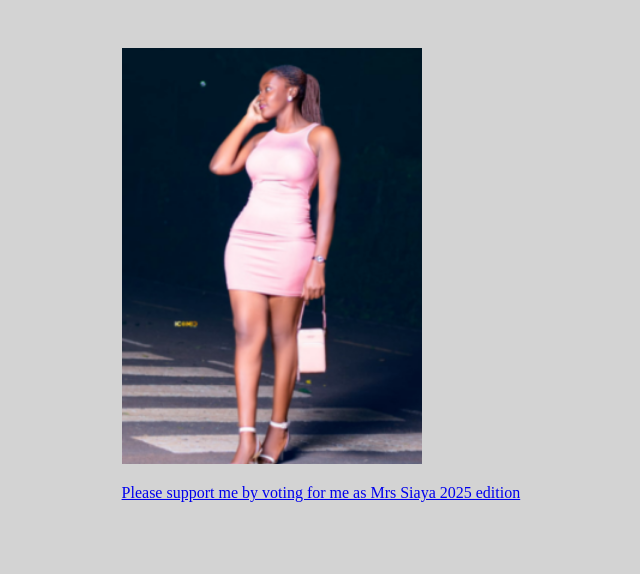
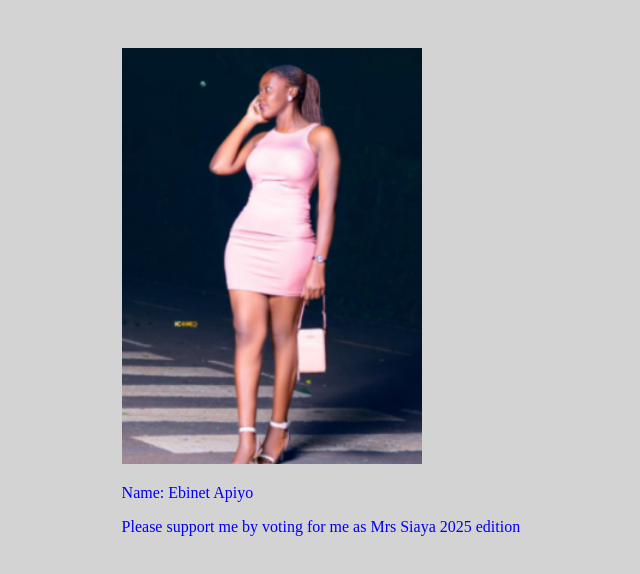
Before and after one commit to scientistMalone/linkedembed, a plain HTML site: page index.html in a window 1280 px wide. Shown: the whole page, without its empty margins (392-1032 px from the left). Drawn offline with Linux system fonts and the light colour scheme.

Commit message:
Update index.html

```diff
--- a/index.html
+++ b/index.html
@@ -12,8 +12,9 @@
 </head>
 <body>
 <div style=" margin-left: 40%; margin-top:6vh;">
-    <a href="https://pageantvoteafrica.com/pageants/1623/contestants/16320" target="_blank">
+    <a href="https://pageantvoteafrica.com/pageants/1623/contestants/16320" target="_blank" style="text-decoration:none;">
         <img src="ebby.png" alt="Model Ebby" width="300">
+        <p>Name: Ebinet Apiyo</p>
         <p style="text-decoration:none;">Please support me by voting for me as Mrs Siaya 2025 edition</p>
     </a>
 </div>
```
